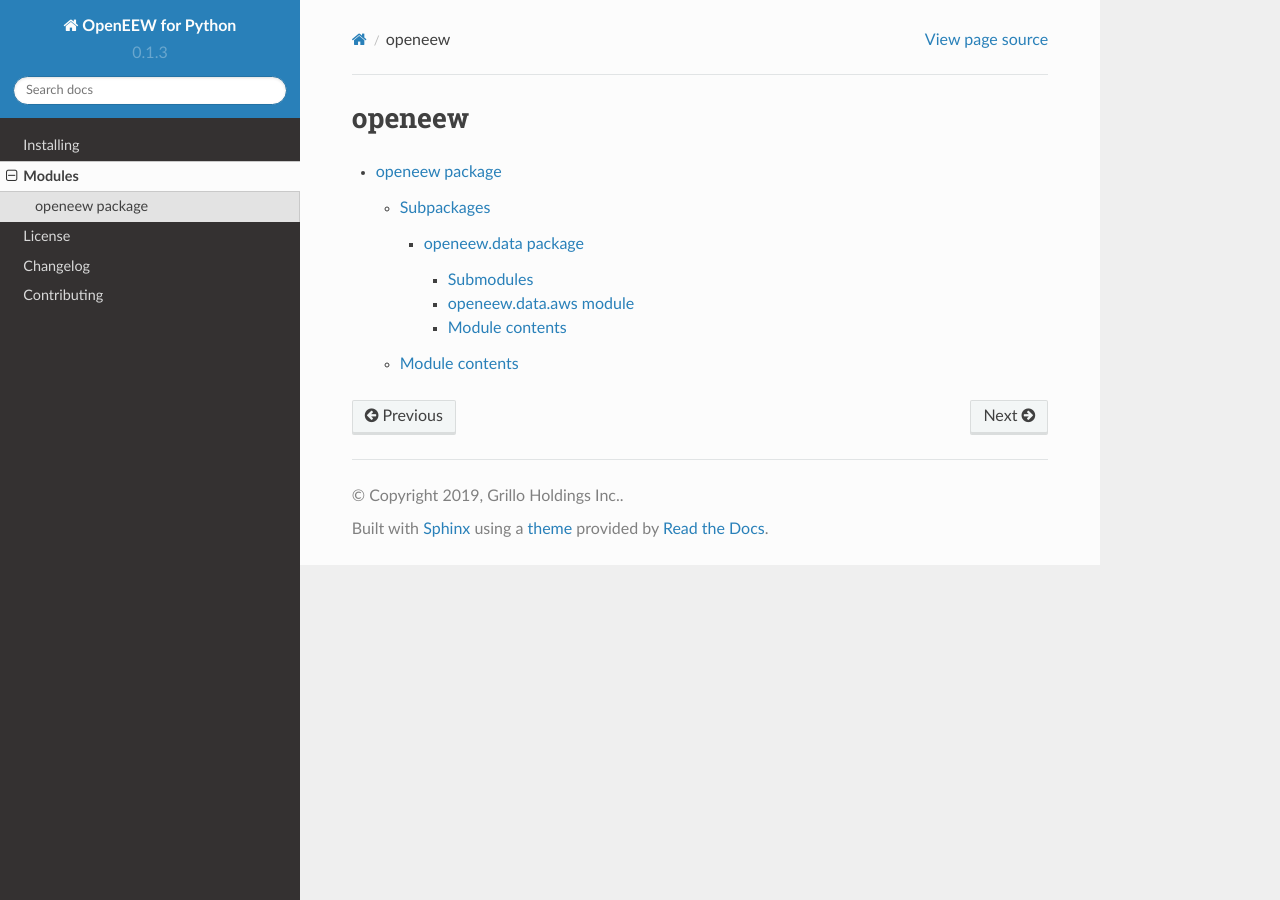
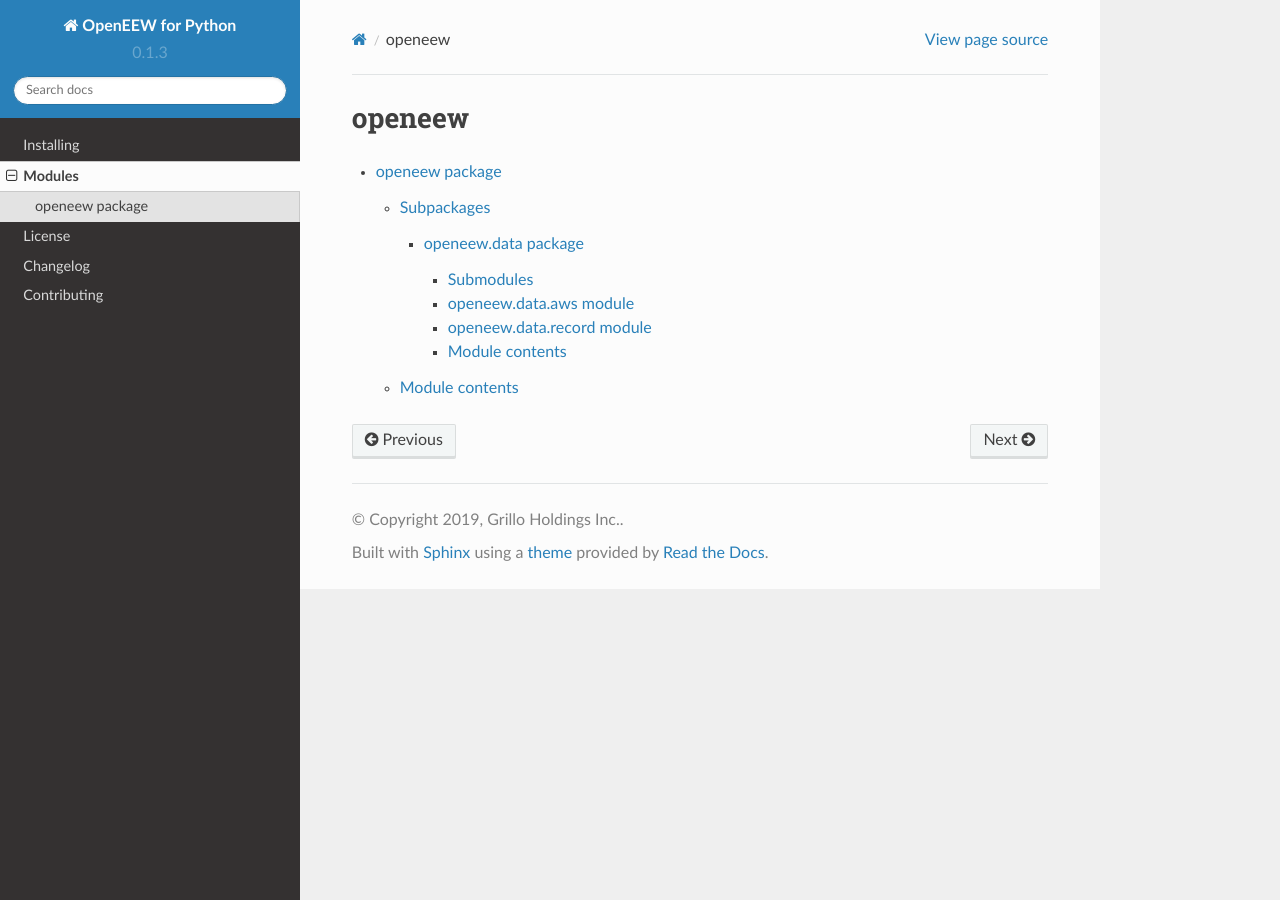
Before and after one commit to openeew/openeew-python, a Sphinx documentation site: the page built from docs/modules.rst, in a window 1280 px wide. Built offline with Sphinx 7.4.7 and the Read the Docs theme 2.0.0, drawn with Linux system fonts in a browser that asks for light colours.

Commit message:
Include record module in docs

```diff
--- a/docs/openeew.data.rst
+++ b/docs/openeew.data.rst
@@ -12,6 +12,14 @@ openeew.data.aws module
     :undoc-members:
     :show-inheritance:
 
+openeew.data.record module
+--------------------------
+
+.. automodule:: openeew.data.record
+    :members:
+    :undoc-members:
+    :show-inheritance:
+
 
 Module contents
 ---------------
```
